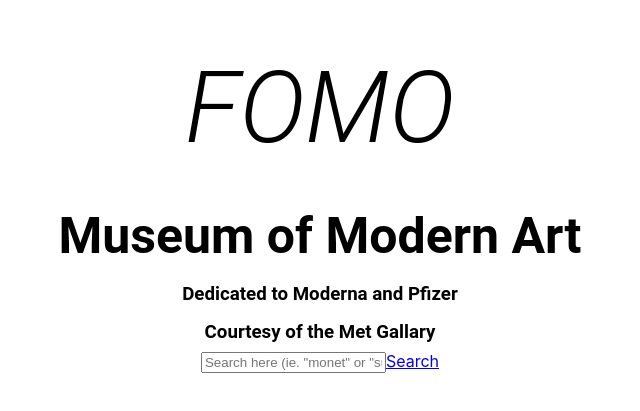
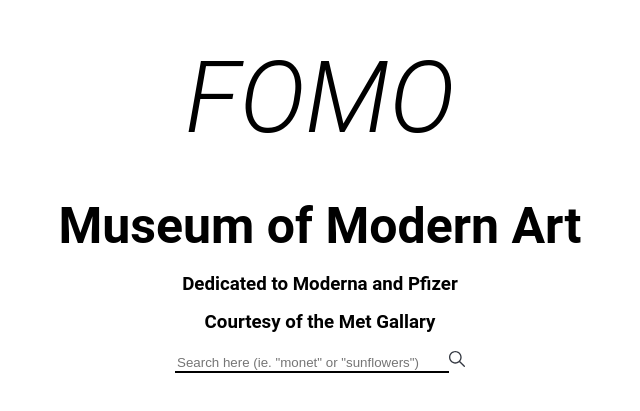
Before and after one commit to PaigeVannelli/FOMA, a React (Create React App) app: page / in a window 1280 px wide. Shown: the part 189-600 px from the top of the page, without its empty margins (320-960 px from the left). Built offline with nearby package versions, Linux system fonts and the light colour scheme.

Commit message:
Style searchbar underline

```diff
--- a/src/Components/Search/Search.css
+++ b/src/Components/Search/Search.css
@@ -0,0 +1,24 @@
+.search {
+  height: 2em;
+  margin-top: 10px;
+  border: 0;
+  outline: none;
+  /* border-bottom: 2px solid grey; */
+}
+
+.search-input {
+  border: 0;
+  outline: none;
+  outline: none;
+  /* text-decoration: underline; */
+  border-bottom: 2px solid black;
+  width: 270px;
+}
+
+.submit-button {
+  height: 2em;
+}
+
+.search-image {
+  height: 1em;
+}
--- a/src/Components/Search/Search.js
+++ b/src/Components/Search/Search.js
@@ -1,6 +1,7 @@
 import './Search.css'
 import React, { Component } from 'react'
 import { Link } from 'react-router-dom'
+import search from '../../assets/search.svg'
 
 class Search extends Component {
   constructor(props) {
@@ -30,15 +31,18 @@ class Search extends Component {
 
   render() {
     return (
-      <form>
+      <form className='search'>
         <input
+        className='search-input'
         placeholder='Search here (ie. "monet" or "sunflowers")'
         type='text'
         name='searchTerm'
         value={this.state.searchTerm}
         onChange={event => this.handleChange(event)}
         />
-        <Link onClick={event => this.searchForInput(event)} to="/gallery">Search</Link>
+        <Link className='submit-button' onClick={event => this.searchForInput(event)} to="/gallery">
+          <img src={search} className='search-image'/>
+        </Link>
         {/* <Link to="/gallery" onClick={event => this.searchForInput(event)}>Search</Link> */}
       </form>
     )
```
Also changed, not shown: src/assets/search.svg (added).
